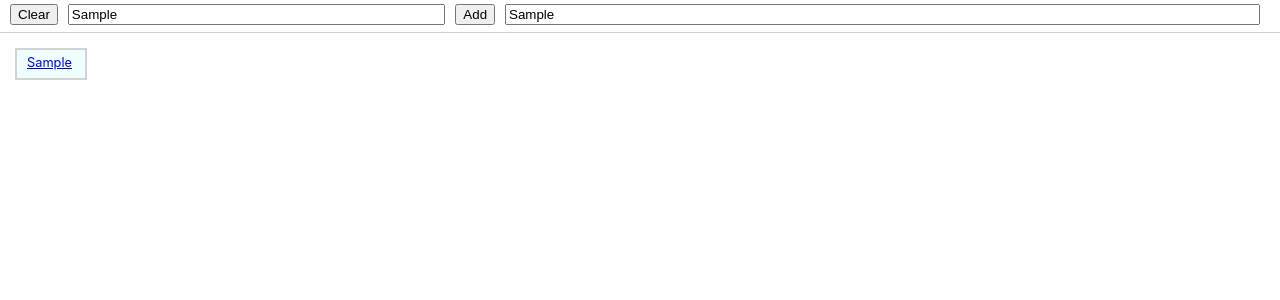
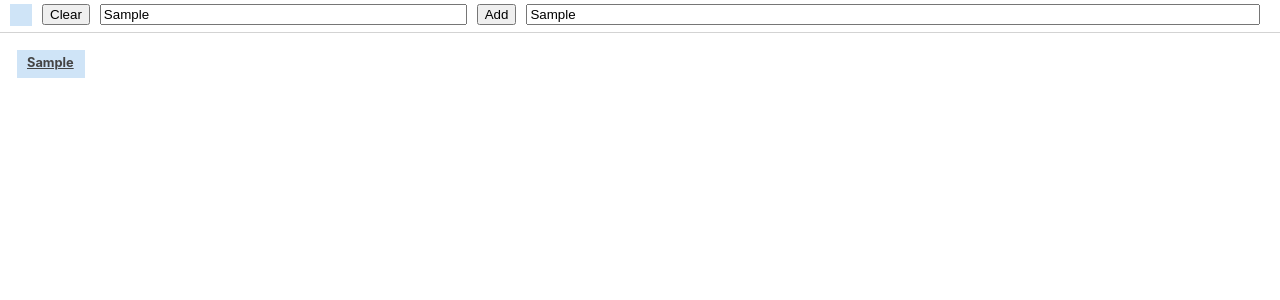
Before and after one commit to yamagame/bookmark-app, a React (Create React App) app: page / in a window 1280 px wide. Both pictures are taken after typing "Sample", "Sample" into the empty fields and a click on the button "Add". Shown: the top 300 px of the page. Built offline with nearby package versions, Linux system fonts and the light colour scheme.

Commit message:
add bgcolor picker

```diff
--- a/package.json
+++ b/package.json
@@ -9,8 +9,10 @@
     "@types/jest": "^27.0.1",
     "@types/node": "^16.7.13",
     "@types/react": "^18.0.0",
+    "@types/react-color": "^3.0.6",
     "@types/react-dom": "^18.0.0",
     "react": "^18.2.0",
+    "react-color": "^2.19.3",
     "react-dom": "^18.2.0",
     "react-scripts": "5.0.1",
     "typescript": "^4.4.2",
--- a/src/app/App.css
+++ b/src/app/App.css
@@ -64,11 +64,22 @@ pre {
   padding: 5px 10px 5px 10px;
   min-width: 48px;
   min-height: 18px;
-  background-color: azure;
+  font-weight: bold;
   border: solid 2px lightgray;
   vertical-align: middle;
 }
 
-.mark-selected {
-  border: solid 2px skyblue;
+.mark-color {
+  display: inline-block;
+  width: 22px;
+  height: 22px;
+  margin-right: 10px;
+  background-color: pink;
 }
+
+.mark-color-picker {
+  position: relative;
+  left: -8px;
+  top: 8px;
+  z-index: 2;
+}
--- a/src/app/App.tsx
+++ b/src/app/App.tsx
@@ -1,9 +1,53 @@
 import React from "react";
+import { GithubPicker, ColorResult } from "react-color";
 import "./App.css";
+
+const alpha = 0.8;
+
+const defaultColors = [
+  "#B80000",
+  "#DB3E00",
+  "#FCCB00",
+  "#008B02",
+  "#006B76",
+  "#1273DE",
+  "#004DCF",
+  "#5300EB",
+  "#EB9694",
+  "#FAD0C3",
+  "#FEF3BD",
+  "#C1E1C5",
+  "#BEDADC",
+  "#C4DEF6",
+  "#BED3F3",
+  "#D4C4FB",
+];
+
+function hexToRgb(hex: string) {
+  var result = /^#?([a-f\d]{2})([a-f\d]{2})([a-f\d]{2})$/i.exec(hex);
+  return result
+    ? {
+        r: parseInt(result[1], 16),
+        g: parseInt(result[2], 16),
+        b: parseInt(result[3], 16),
+      }
+    : null;
+}
+
+const rgba = (hex: string, alpha: number) => {
+  const rgb = hexToRgb(hex);
+  if (rgb) {
+    return `rgba(${rgb.r},${rgb.g},${rgb.b},${alpha})`;
+  }
+  return hex;
+};
+
+const defaultPickerColors = defaultColors.map((color) => rgba(color, alpha));
 
 type Bookmark = {
   name: string;
   url: string;
+  backgroundColor?: string;
 };
 
 const loadBookmarks = () => {
@@ -14,6 +58,8 @@ const loadBookmarks = () => {
 
 function App() {
   const [name, setName] = React.useState("");
+  const [openPicker, setOpenPicker] = React.useState(false);
+  const [color, setColor] = React.useState<string>(defaultColors[13]);
   const [url, setUrl] = React.useState("");
   const [bookmarks, setBookmarks] = React.useState<Bookmark[]>(loadBookmarks() || []);
   const [selectedMarks, setSelectedMarks] = React.useState<string[]>([]);
@@ -35,6 +81,7 @@ function App() {
       if (selectedMarks.length > 0) {
         setSelectedMarks([]);
       }
+      setOpenPicker(false);
     };
     window.addEventListener("click", onClick);
     return () => {
@@ -46,21 +93,49 @@ function App() {
   const clickAddBookmark = (name: string, url: string) => {
     if (url === "") return;
     const title = name ? name : url;
-    setBookmarks((bookmarks) => [...bookmarks.filter((v) => v.url !== url), { name: title, url }]);
+    setBookmarks((bookmarks) => [
+      ...bookmarks.filter((v) => v.url !== url),
+      { name: title, url, backgroundColor: color },
+    ]);
     setSelectedMarks([]);
+  };
+
+  const toggleColorPicker = () => {
+    setOpenPicker((flag) => !flag);
+  };
+
+  const changeColor = (color: ColorResult) => {
+    setColor(color.hex);
+    setOpenPicker((flag) => !flag);
+    if (selectedMarks.length > 0) {
+      setBookmarks((bookmarks) => {
+        return bookmarks.map((v) => {
+          if (selectedMarks.indexOf(v.url) >= 0) {
+            return { ...v, backgroundColor: color.hex };
+          }
+          return v;
+        });
+      });
+    }
   };
 
   return (
     <>
       <div className="mark-top-header">
         <div className="mark-container" onClick={(e) => e.stopPropagation()}>
+          <div
+            className="mark-color"
+            style={{ backgroundColor: rgba(color, alpha) }}
+            onClick={(e) => {
+              e.stopPropagation();
+              toggleColorPicker();
+            }}></div>
           <div className="mark-cell-small">
             <button
               className="mark-button"
               onClick={() => {
                 setName("");
-              }}
-            >
+              }}>
               Clear
             </button>
           </div>
@@ -83,8 +158,7 @@ function App() {
               className="mark-button"
               onClick={() => {
                 clickAddBookmark(name, url);
-              }}
-            >
+              }}>
               Add
             </button>
           </div>
@@ -104,15 +178,29 @@ function App() {
             />
           </div>
         </div>
+        {openPicker ? (
+          <div className="mark-color-picker" onClick={(e) => e.stopPropagation()}>
+            <GithubPicker color={color} onChange={changeColor} colors={defaultPickerColors} />
+          </div>
+        ) : null}
       </div>
       <div className="mark-body-container">
         {reversedBookmarks.map((v) => {
+          const selected = selectedMarks.indexOf(v.url) >= 0;
+          const color = v.backgroundColor || "azure";
+          const fontColor =
+            defaultColors.indexOf(color.toUpperCase()) > defaultColors.length / 2 ||
+            color === "azure"
+              ? "#444"
+              : "white";
           return (
             <div
               key={v.url}
-              className={
-                selectedMarks.indexOf(v.url) >= 0 ? "mark-card mark-selected" : "mark-card"
-              }
+              className="mark-card"
+              style={{
+                backgroundColor: rgba(color, alpha),
+                border: selected ? `solid 2px blue` : `solid 2px white`,
+              }}
               onClick={(e) => {
                 e.stopPropagation();
                 if (e.shiftKey) {
@@ -124,16 +212,18 @@ function App() {
                 }
                 setName(v.name);
                 setUrl(v.url);
-              }}
-            >
+                setColor(v.backgroundColor || "azure");
+              }}>
               <a
                 href={v.url}
                 rel="noopener noreferrer"
+                style={{
+                  color: fontColor,
+                }}
                 target="_blank"
                 onClick={() => {
                   clickAddBookmark(v.name, v.url);
-                }}
-              >
+                }}>
                 {v.name}
               </a>
             </div>
```
Also changed, not shown: 6 other files (tests, documents, lock files or other folders).
